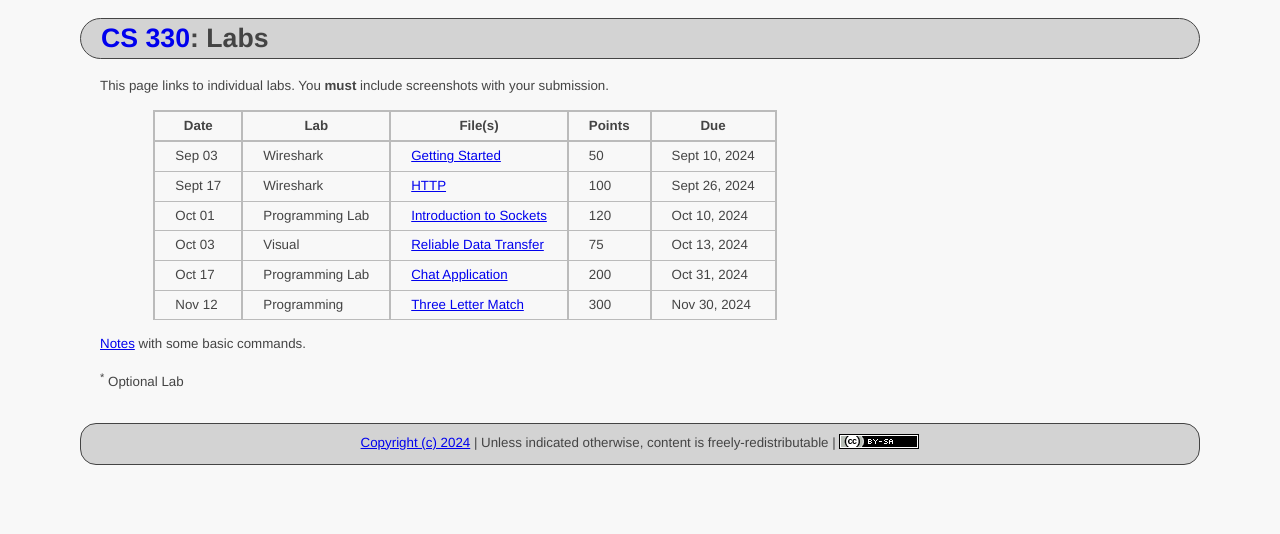
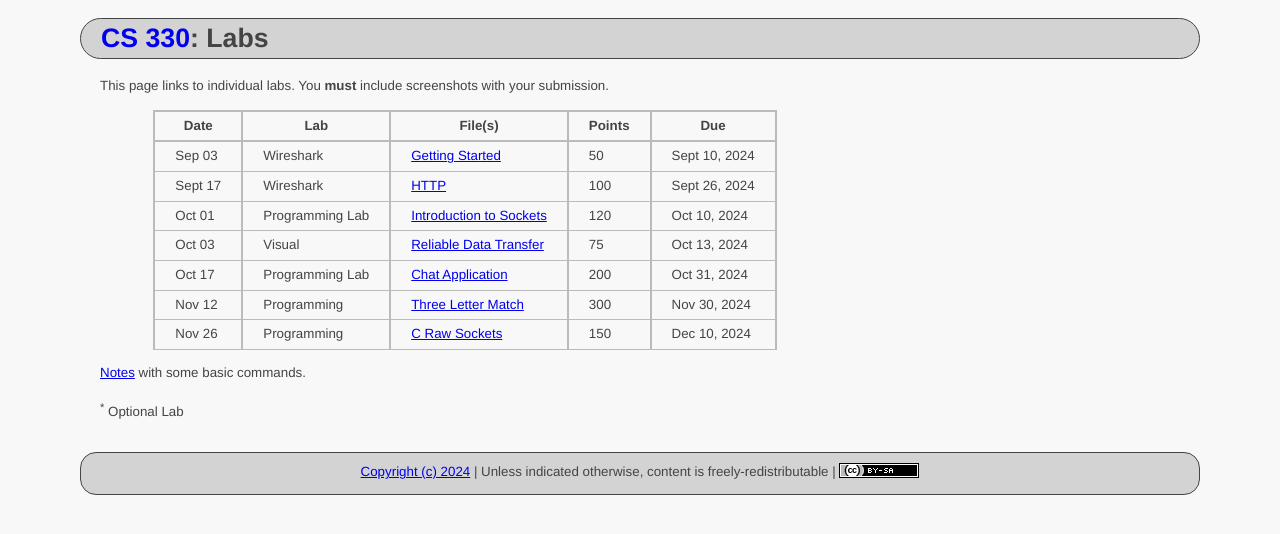
Before and after one commit to ycpcs/cs330-fall2024, a Jekyll site: the page built from labs/index.md, in a window 1280 px wide. Shown: the top 534 px of the page. Built offline with Jekyll 4.4.1, drawn with Linux system fonts in a browser that asks for light colours.

Commit message:
update schedule

```diff
--- a/labs/index.md
+++ b/labs/index.md
@@ -13,6 +13,7 @@ This page links to individual labs. You **must** include screenshots with your s
 > Oct 03 | Visual | [Reliable Data Transfer](rdt.html) | 75 | Oct 13, 2024
 > Oct 17 | Programming Lab | [Chat Application](chat.html) | 200 | Oct 31, 2024
 > Nov 12 | Programming | [Three Letter Match](tlm.md) | 300 | Nov 30, 2024
+> Nov 26 | Programming | [C Raw Sockets](c-raw-sockets.html) | 150 | Dec 10, 2024
 
 <!--
 > Aug 29 | Wireshark | [Getting Started](files/Wireshark_Intro_v8.1.pdf) | 50 | Sept 05, 2023
```
